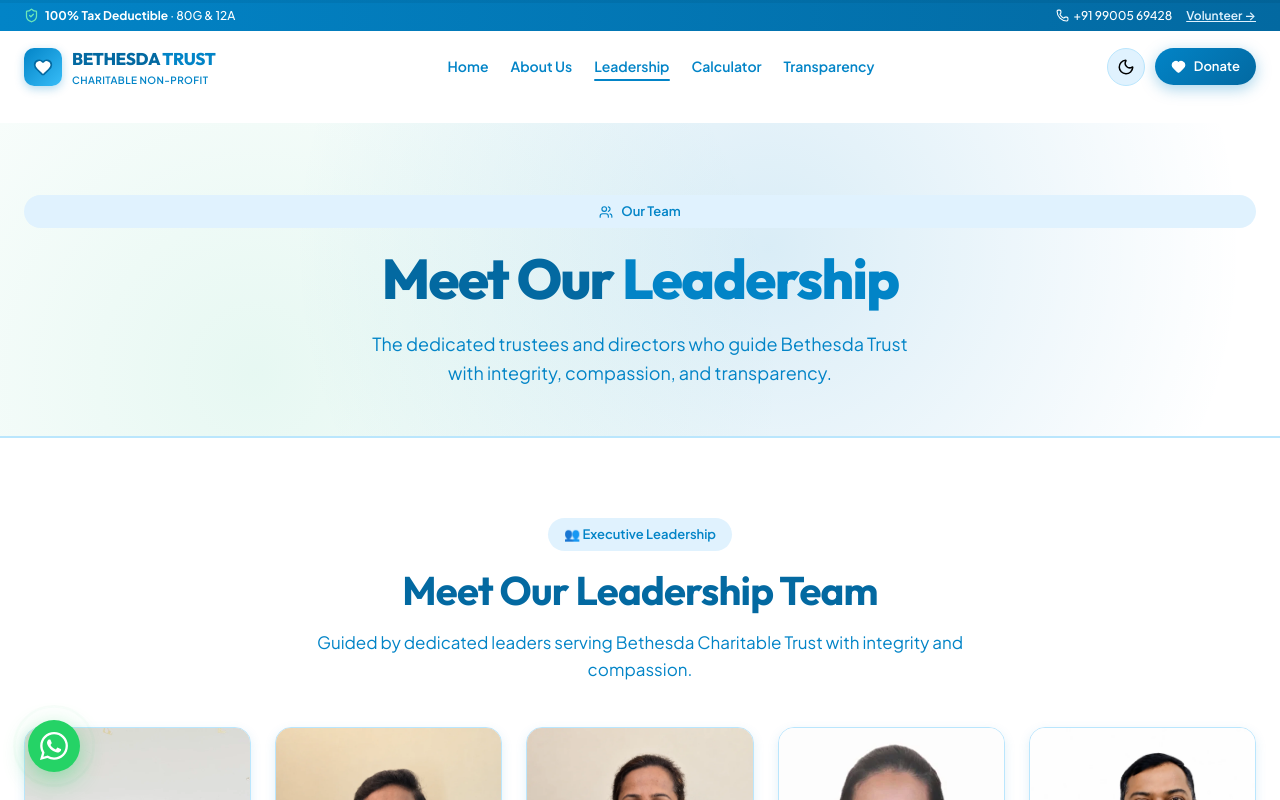
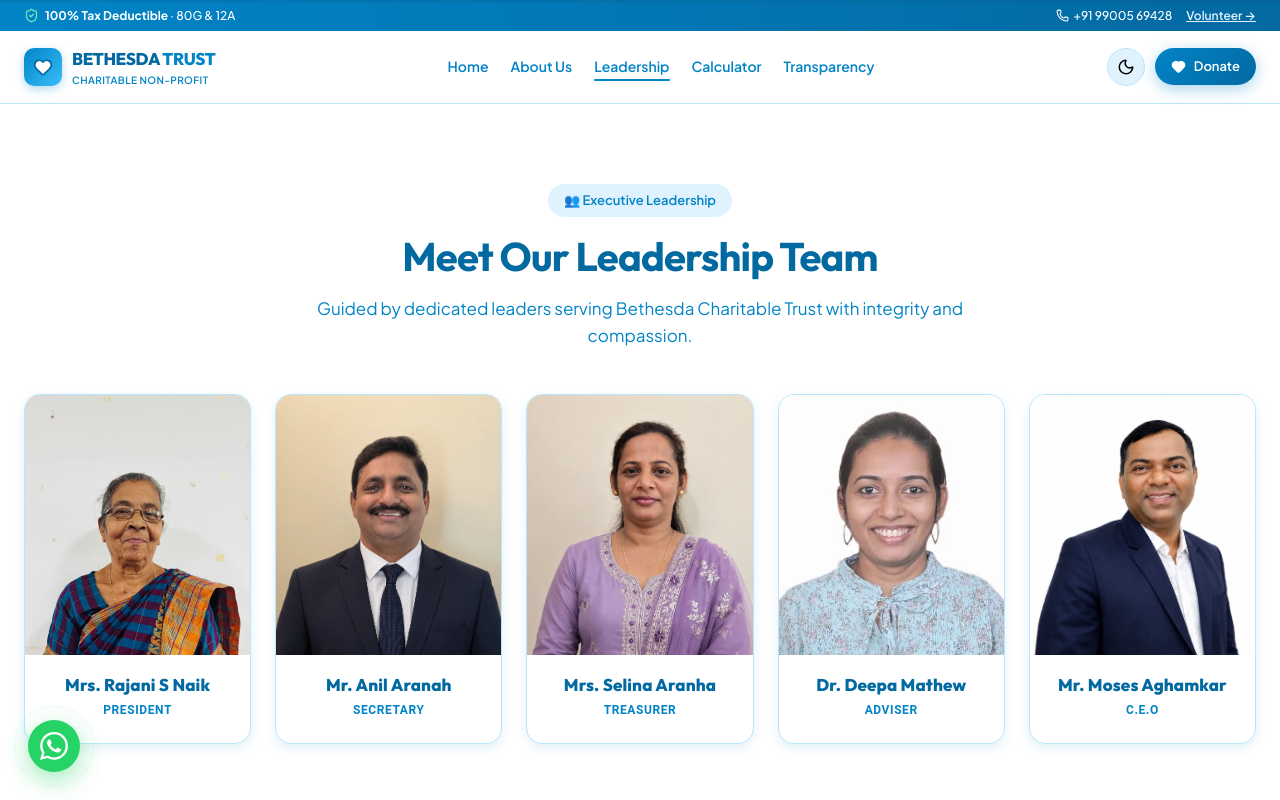
Before and after one commit to dev-abhisheksh/Bethesda, a React (Vite) app: page /leadership in a window 1280 px wide. Shown: the top 800 px of the page. Built offline with nearby package versions, Linux system fonts and the light colour scheme.

Commit message:
refactor: simplify AboutPage and remove unused elements from LeadershipPage

```diff
--- a/src/pages/AboutPage.jsx
+++ b/src/pages/AboutPage.jsx
@@ -16,9 +16,7 @@ export default function AboutPage() {
         borderBottom: '1px solid var(--border-color)'
       }}>
         <div className="container">
-          <div className="section-badge" style={{ justifyContent: 'center', display: 'flex', margin: '0 auto 16px' }}>
-            <Info size={14} /> Who We Are
-          </div>
+
           <h1 style={{
             fontSize: 'clamp(32px, 5vw, 56px)',
             fontWeight: '800',
--- a/src/pages/LeadershipPage.jsx
+++ b/src/pages/LeadershipPage.jsx
@@ -4,33 +4,7 @@ import { Heart, Users, Award, Star } from 'lucide-react';
 
 export default function LeadershipPage() {
   return (
-    <main style={{ paddingTop: '20px' }}>
-      {/* Page Hero Banner */}
-      <div style={{
-        background: 'radial-gradient(circle at 60% 40%, rgba(2,132,199,0.15) 0%, transparent 60%), radial-gradient(circle at 20% 80%, rgba(16,185,129,0.1) 0%, transparent 50%)',
-        padding: '72px 0 48px',
-        textAlign: 'center',
-        borderBottom: '1px solid var(--border-color)'
-      }}>
-        <div className="container">
-          <div className="section-badge" style={{ justifyContent: 'center', display: 'flex', margin: '0 auto 16px' }}>
-            <Users size={14} /> Our Team
-          </div>
-          <h1 style={{
-            fontSize: 'clamp(32px, 5vw, 56px)',
-            fontWeight: '800',
-            letterSpacing: '-0.03em',
-            color: 'var(--text-primary)',
-            marginBottom: '16px'
-          }}>
-            Meet Our <span style={{ color: 'var(--brand-primary)' }}>Leadership</span>
-          </h1>
-          <p style={{ fontSize: '18px', color: 'var(--text-secondary)', maxWidth: '560px', margin: '0 auto', lineHeight: '1.6' }}>
-            The dedicated trustees and directors who guide Bethesda Trust with integrity, compassion, and transparency.
-          </p>
-        </div>
-      </div>
-
+    <main>
       {/* Leadership Cards */}
       <LeadershipSection />
 
```
